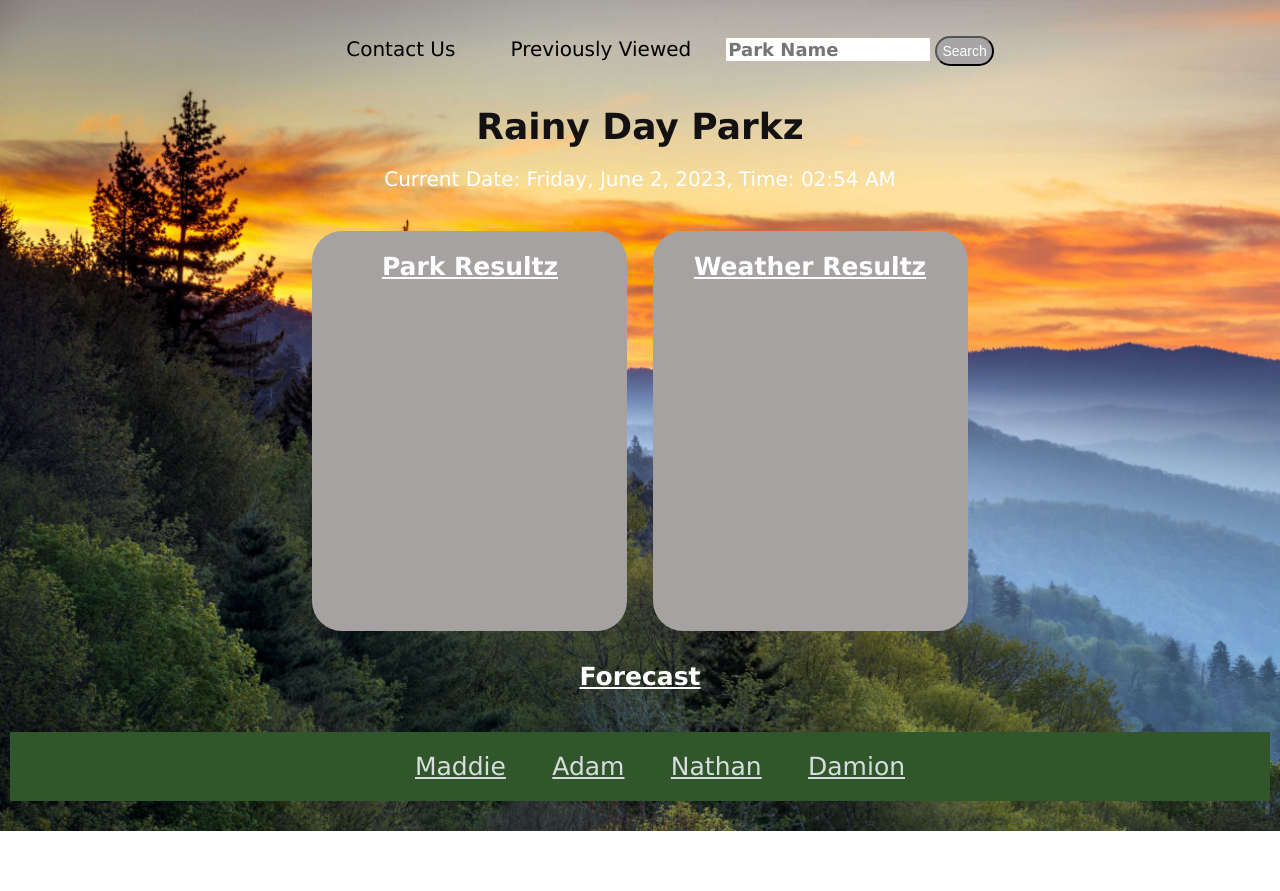
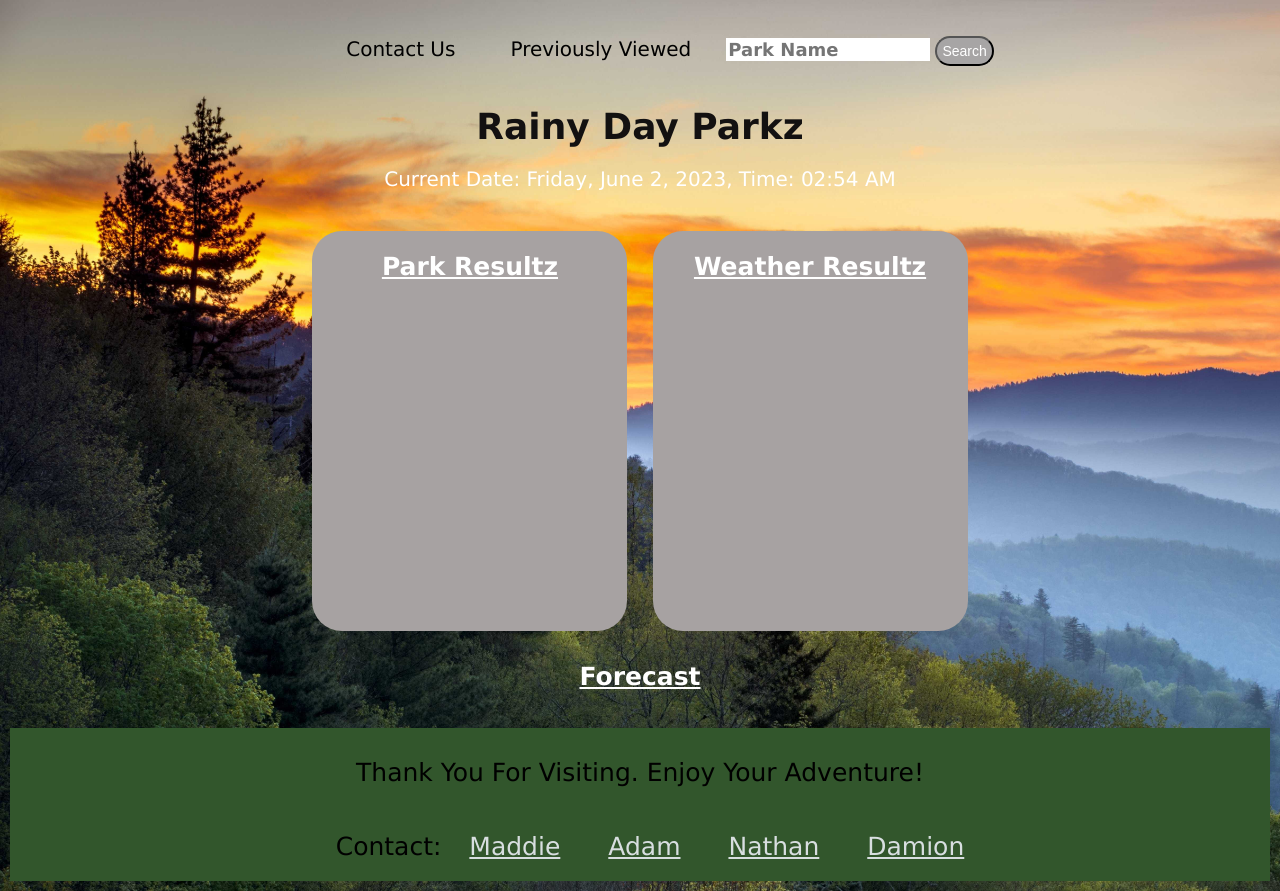
Before and after one commit to AdamJohnson92/Rainy-Day-Flightz, a plain HTML site: page index.html in a window 1280 px wide. Before the commit the page ends 831 px from the top, so only its background shows below. Drawn offline with nearby package versions, Linux system fonts and the light colour scheme.

Commit message:
Added some content to the footer with a message to the user and labeling the contact section. Mild CSS adjustments to the footer.

```diff
--- a/assets/style.css
+++ b/assets/style.css
@@ -158,14 +158,21 @@ button[type="submit"]:active {
 /* Footer styles */
 footer {
   width: 100%;
+  margin: 0;
+  padding-top: 5px;
   bottom: 0;
   background: none;
   /* margin-top: auto; */
-  font-size: 20px;
+  font-size: 25px;
   text-decoration: none;
   position: relative;
   background-color: rgb(50, 86, 44);
 }
+
+#footer{
+  margin: 0;
+}
+
 #footer li{
   display: inline-block;
   padding: 20px;
--- a/index.html
+++ b/index.html
@@ -64,7 +64,8 @@
           </section>
     </main>
     <footer>
-      <ul id="footer">
+      <p> Thank You For Visiting. Enjoy Your Adventure!</p>
+      <ul id="footer"> Contact:
         <!--target="_blank" lets the link open in new tab-->
         <li><a href="https://github.com/Maddieestes" target="_blank">Maddie</a></li>
         <li><a href="https://github.com/AdamJohnson92" target="_blank">Adam</a></li>
```
